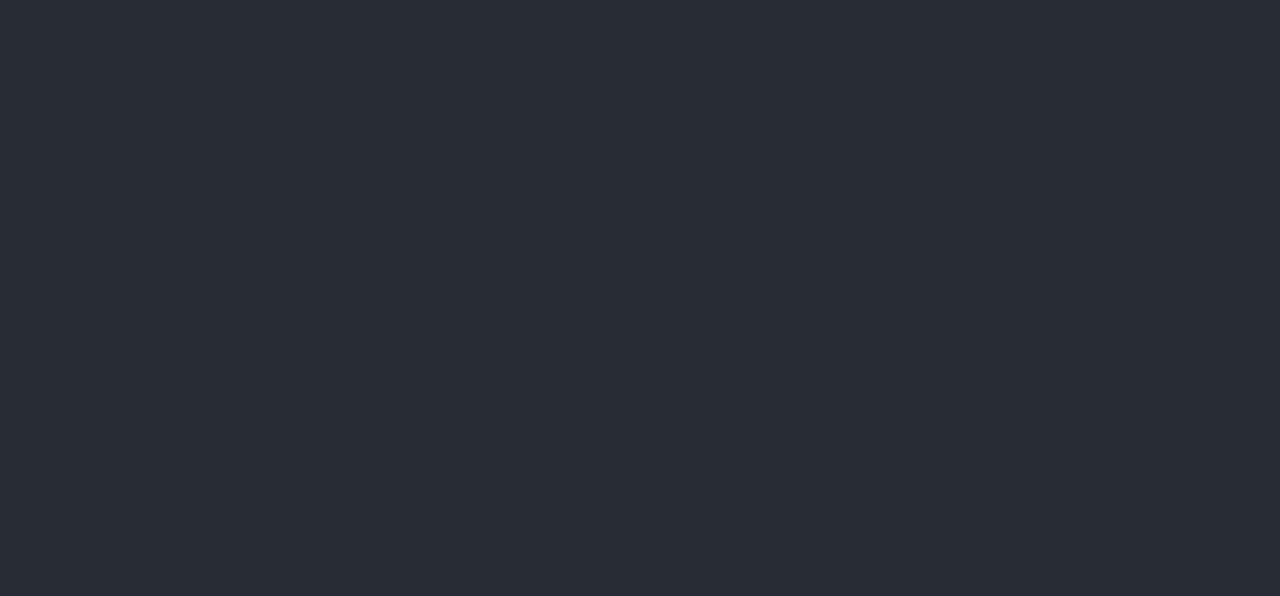
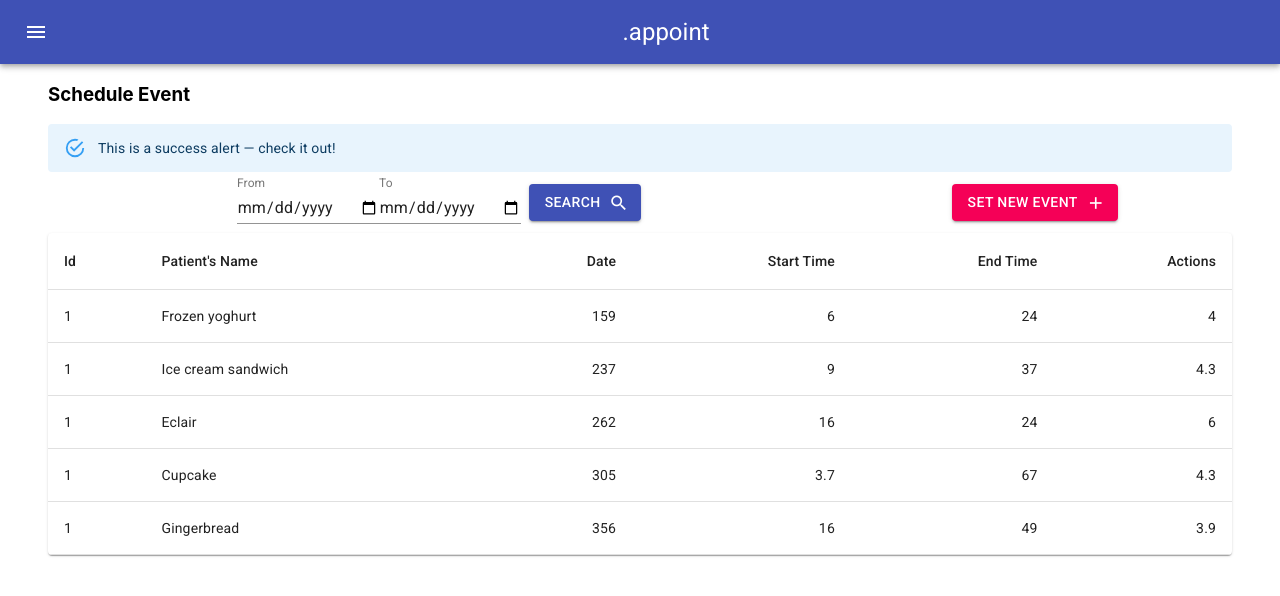
Before and after one commit to fginocuevas/dot_appoint_frontend, a React (Create React App) app: page /event in a window 1280 px wide. Shown: the top 596 px of the page. Built offline with nearby package versions, Linux system fonts and the light colour scheme.

Commit message:
Added navbar and schedule event layout

```diff
--- a/package.json
+++ b/package.json
@@ -4,11 +4,14 @@
   "private": true,
   "dependencies": {
     "@material-ui/core": "^4.11.3",
+    "@material-ui/icons": "^4.11.2",
+    "@material-ui/lab": "*",
     "@testing-library/jest-dom": "^5.11.10",
     "@testing-library/react": "^11.2.6",
     "@testing-library/user-event": "^12.8.3",
     "react": "^17.0.2",
     "react-dom": "^17.0.2",
+    "react-router-dom": "^5.2.0",
     "react-scripts": "4.0.3",
     "web-vitals": "^1.1.1"
   },
--- a/src/App.js
+++ b/src/App.js
@@ -1,11 +1,14 @@
 import './App.css';
+import Layout from './components/Layout/Layout';
+import {BrowserRouter} from 'react-router-dom';
 
 function App() {
   return (
-    <div className="App">
-      <header className="App-header">
-      </header>
-    </div>
+    <BrowserRouter>
+      <div className="App">
+          <Layout />
+      </div>
+    </BrowserRouter>
   );
 }
 
--- /dev/null
+++ b/src/components/Content/Content.js
@@ -0,0 +1,18 @@
+import React from 'react';
+import { Container, Grid } from '@material-ui/core';
+import { Route } from 'react-router-dom';
+
+import ScheduleEvent from './ScheduleEvent/ScheduleEvent';
+
+const Content = (props) => {
+
+    return(
+        <Container>
+            <Grid item container>
+                <Route path="/event" exact component={ScheduleEvent}/>
+            </Grid>
+        </Container>
+    )
+}
+
+export default Content;
--- /dev/null
+++ b/src/components/Content/ScheduleEvent/EventsTable/EventsTable.js
@@ -0,0 +1,65 @@
+import React, {Component} from 'react';
+import { withStyles } from '@material-ui/core/styles';
+import Table from '@material-ui/core/Table';
+import TableBody from '@material-ui/core/TableBody';
+import TableCell from '@material-ui/core/TableCell';
+import TableContainer from '@material-ui/core/TableContainer';
+import TableHead from '@material-ui/core/TableHead';
+import TableRow from '@material-ui/core/TableRow';
+import Paper from '@material-ui/core/Paper';
+
+const useStyles = theme => ({
+    table: {
+      minWidth: 650,
+    },
+  });
+
+  function createData(name, calories, fat, carbs, protein) {
+    return { name, calories, fat, carbs, protein };
+  }
+
+  const rows = [
+    createData('Frozen yoghurt', 159, 6.0, 24, 4.0),
+    createData('Ice cream sandwich', 237, 9.0, 37, 4.3),
+    createData('Eclair', 262, 16.0, 24, 6.0),
+    createData('Cupcake', 305, 3.7, 67, 4.3),
+    createData('Gingerbread', 356, 16.0, 49, 3.9),
+  ];
+
+class EventsTable extends Component {
+    render(){
+        const { classes } = this.props;
+        return(
+            <TableContainer component={Paper}>
+                <Table className={classes.table} aria-label="simple table">
+                    <TableHead>
+                        <TableRow>
+                            <TableCell>Id</TableCell>
+                            <TableCell>Patient's Name</TableCell>
+                            <TableCell align="right">Date</TableCell>
+                            <TableCell align="right">Start Time</TableCell>
+                            <TableCell align="right">End Time</TableCell>
+                            <TableCell align="right">Actions</TableCell>
+                        </TableRow>
+                    </TableHead>
+                    <TableBody>
+                        {rows.map((row) => (
+                            <TableRow key={row.name}>
+                                <TableCell component="th" scope="row">{1}</TableCell>
+                                <TableCell component="th" scope="row">
+                                    {row.name}
+                                </TableCell>
+                                <TableCell align="right">{row.calories}</TableCell>
+                                <TableCell align="right">{row.fat}</TableCell>
+                                <TableCell align="right">{row.carbs}</TableCell>
+                                <TableCell align="right">{row.protein}</TableCell>
+                            </TableRow>
+                        ))}
+                    </TableBody>
+                </Table>
+            </TableContainer>
+        )
+    }
+}
+
+export default withStyles(useStyles)(EventsTable);
--- /dev/null
+++ b/src/components/Content/ScheduleEvent/ScheduleEvent.js
@@ -0,0 +1,87 @@
+import { Container, Grid, TextField, Box, Button, Icon } from '@material-ui/core';
+import { makeStyles } from '@material-ui/core/styles';
+import Alert from '@material-ui/lab/Alert';
+import EventsTable from './EventsTable/EventsTable';
+
+const useStyles = makeStyles((theme) => ({
+    root: {
+      width: '100%',
+      '& > * + *': {
+        marginTop: theme.spacing(2),
+        width: '25ch'
+      },
+    },
+    dateField: {
+        marginLeft: theme.spacing(1),
+        marginRight: theme.spacing(1),
+        width: 200,
+      },
+    button: {
+        margin: theme.spacing(1),
+    },
+  }));
+
+const ScheduleEvent = (props) => {
+
+    const classes = useStyles();
+
+    return(
+        <Container>
+            <Grid container>
+                <h3>Schedule Event</h3>
+            </Grid>
+            <Grid item container>
+                <div className={classes.root}>
+                    <Alert severity="success" color="info">
+                        This is a success alert — check it out!
+                    </Alert>
+                </div>
+            </Grid>
+            <Box mt={0.5}>
+                <Grid container>
+                        <Grid item xs={8} >
+                            <form className={classes.container} noValidate>
+                                <TextField
+                                    id="date"
+                                    label="From"
+                                    type="date"
+                                    className={classes.textField}
+                                    InputLabelProps={{
+                                    shrink: true,
+                                    }}
+                                />
+                                <TextField
+                                    id="date"
+                                    label="To"
+                                    type="date"
+                                    className={classes.textField}
+                                    InputLabelProps={{
+                                    shrink: true,
+                                    }}
+                                />
+                                <Button
+                                    variant="contained"
+                                    color="primary"
+                                    className={classes.button}
+                                    endIcon={<Icon>search</Icon>}
+                                >Search</Button>
+                            </form>
+                        </Grid>
+                        <Grid item xs={4} >
+                            <Button
+                                    variant="contained"
+                                    color="secondary"
+                                    className={classes.button}
+                                    endIcon={<Icon>add</Icon>}
+                                >Set New Event</Button>
+                        </Grid>
+                </Grid>
+            </Box>
+            <Box mt={0.5}>
+                <EventsTable />
+            </Box>
+        </Container>
+    )
+}
+
+export default ScheduleEvent;
--- /dev/null
+++ b/src/components/Layout/Layout.js
@@ -0,0 +1,21 @@
+import React from 'react';
+import Aux from '../../hoc/Aux';
+import { Grid } from '@material-ui/core';
+
+import Navbar from '../Navbar/Navbar';
+import Content from '../Content/Content';
+
+const layout= (props) => (
+    <Aux>
+        <Grid container direction="column">
+            <Grid item container>
+                <Navbar />
+            </Grid>
+            <Grid item container >
+                <Content />
+            </Grid>
+        </Grid>
+    </Aux>
+)
+
+export default layout;
--- /dev/null
+++ b/src/components/Navbar/Navbar.js
@@ -0,0 +1,68 @@
+import React from 'react';
+import { makeStyles } from '@material-ui/core/styles';
+import AppBar from '@material-ui/core/AppBar';
+import Toolbar from '@material-ui/core/Toolbar';
+import Typography from '@material-ui/core/Typography';
+import IconButton from '@material-ui/core/IconButton';
+import MenuIcon from '@material-ui/icons/Menu';
+import Menu from '@material-ui/core/Menu';
+import MenuItem from '@material-ui/core/MenuItem';
+import { NavLink } from 'react-router-dom';
+
+const useStyles = makeStyles((theme) => ({
+    root: {
+      flexGrow: 1,
+    },
+    menuButton: {
+      marginRight: theme.spacing(2),
+    },
+    title: {
+      flexGrow: 1,
+    },
+  }));
+
+const Navbar = (props) => {
+
+    const [anchorEl, setAnchorEl] = React.useState(null);
+    const classes = useStyles();
+
+    const handleClick = (event) => {
+        setAnchorEl(event.currentTarget);
+      };
+
+      const handleClose = () => {
+        setAnchorEl(null);
+      };
+
+    return(
+        <AppBar position="static">
+            <Toolbar>
+            <IconButton
+                edge="start"
+                className={classes.menuButton}
+                color="inherit"
+                aria-label="menu"
+                aria-controls="simple-menu"
+                aria-haspopup="true"
+                onClick={handleClick}>
+                <MenuIcon />
+            </IconButton>
+            <Menu
+                id="simple-menu"
+                anchorEl={anchorEl}
+                keepMounted
+                open={Boolean(anchorEl)}
+                onClose={handleClose}>
+                    <MenuItem onClick={handleClose} component={NavLink} to="/event">Schedule Event</MenuItem>
+                    <MenuItem onClick={handleClose} component={NavLink} to="/account"> Account</MenuItem>
+                    <MenuItem onClick={handleClose} component={NavLink} to="/logout">Logout</MenuItem>
+            </Menu>
+            <Typography variant="h5" className={classes.title}>
+                .appoint
+            </Typography>
+            </Toolbar>
+        </AppBar>
+    )
+}
+
+export default Navbar;
--- /dev/null
+++ b/src/hoc/Aux.js
@@ -0,0 +1,3 @@
+const aux = (props) => props.children;
+
+export default aux;
```
Also changed, not shown: src/components/Layout/Layout.module.css (added), 1 other file (tests, documents, lock files or other folders).
